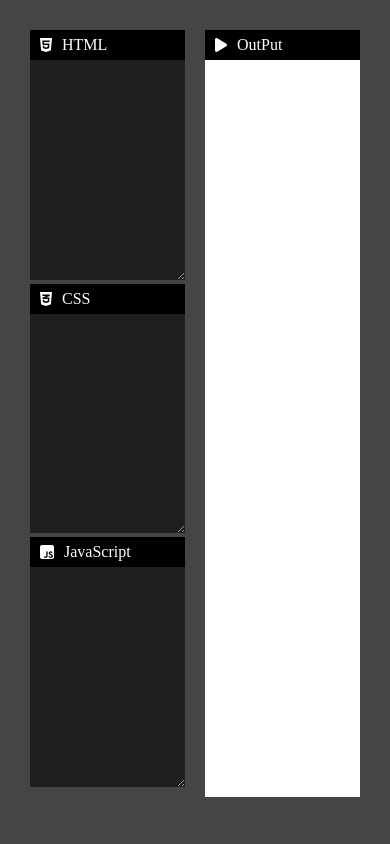
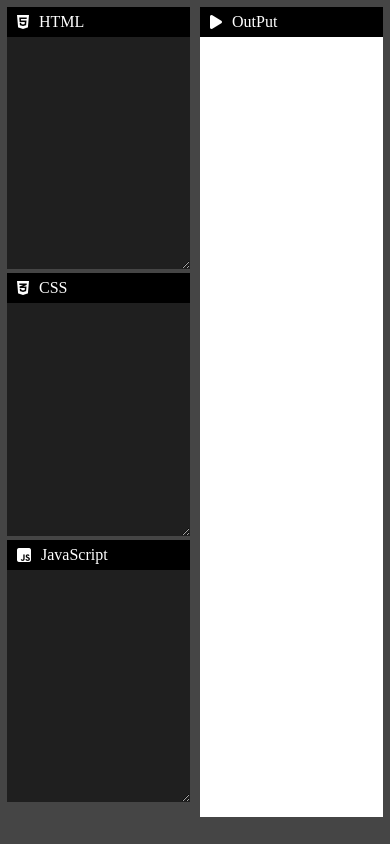
Before and after one commit to Sunnykumarpal1/CodeEditor, a plain HTML site: page index.html in a window 390 px wide. Drawn offline with Linux system fonts and the light colour scheme.

Commit message:
Update style.css
added media queries

```diff
--- a/style.css
+++ b/style.css
@@ -47,3 +47,19 @@ label{
     height: 30px;
 
 }
+@media screen and (max-width: 640px) {
+     #container{
+        padding: 2px;
+     }
+     #container textarea{
+        font-size: 12px;
+      }
+     #left{
+        padding: 5px;
+
+     }
+     #right{
+        padding: 5px;
+     }
+
+ }
```
